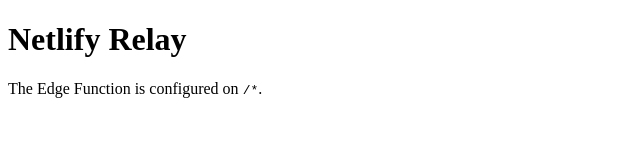
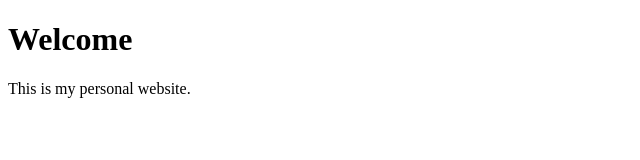
Before and after one commit to AAKAF18/my-port-sitee, a website: page public/index.html in a window 1280 px wide. Shown: the whole page, without its empty margins (0-640 px from the left). Drawn offline with Linux system fonts and the light colour scheme.

Commit message:
Update index.html

```diff
--- a/public/index.html
+++ b/public/index.html
@@ -1,12 +1,10 @@
-<!doctype html>
-<html lang="en">
-  <head>
-    <meta charset="utf-8" />
-    <meta name="viewport" content="width=device-width, initial-scale=1" />
-    <title>Netlify Relay</title>
-  </head>
-  <body>
-    <h1>Netlify Relay</h1>
-    <p>The Edge Function is configured on <code>/*</code>.</p>
-  </body>
+<!DOCTYPE html>
+<html>
+<head>
+  <title>My Portfolio</title>
+</head>
+<body>
+  <h1>Welcome</h1>
+  <p>This is my personal website.</p>
+</body>
 </html>
```
